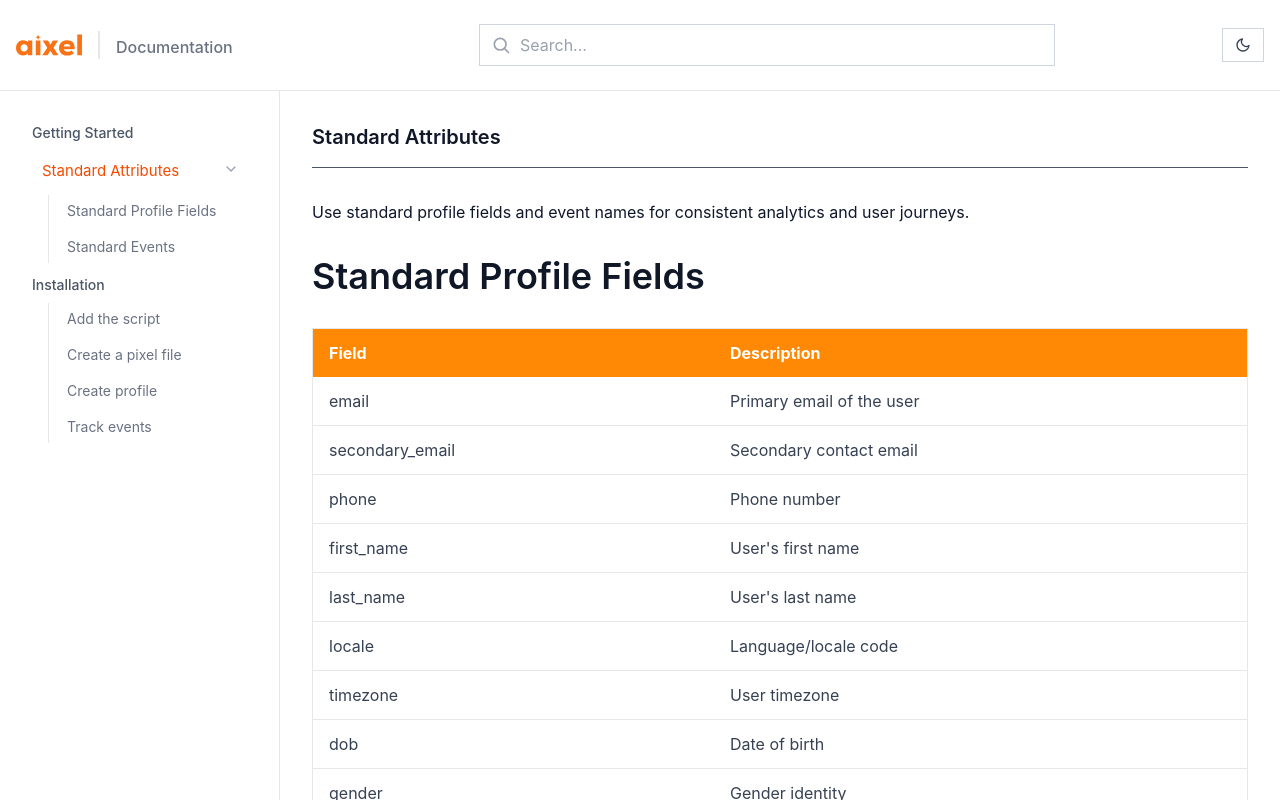
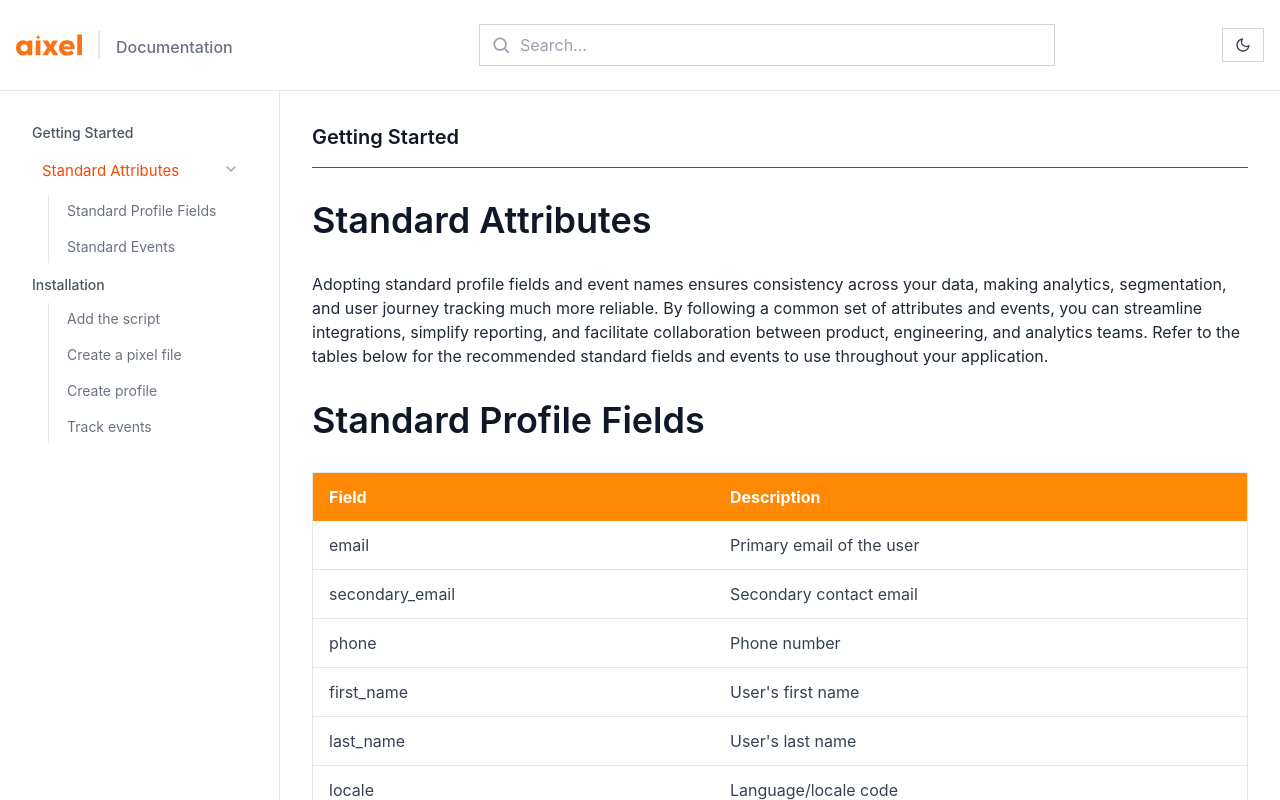
Before and after one commit to Gurunathan-FE/documentation, a React (Vite) app in the folder docs-site/: page / in a window 1280 px wide. Built offline with nearby package versions, Linux system fonts and the light colour scheme.

Commit message:
eloborate standard attributes definition

```diff
--- a/docs-site/src/config/searchContent.js
+++ b/docs-site/src/config/searchContent.js
@@ -17,7 +17,7 @@ export const searchContent = [
     id: 'standard-attributes',
     title: 'Standard Attributes',
     section: 'Getting Started',
-    body: 'Use standard profile fields and event names for consistent analytics and user journeys.',
+    body: 'Adopting standard profile fields and event names ensures consistency across your data, making analytics, segmentation, and user journey tracking much more reliable. By following a common set of attributes and events, you can streamline integrations, simplify reporting, and facilitate collaboration between product, engineering, and analytics teams. Refer to the tables below for the recommended standard fields and events to use throughout your application.',
     keywords: ['attributes', 'analytics', 'journeys'],
   },
   {
--- a/docs-site/src/sections/StandardAttributes.jsx
+++ b/docs-site/src/sections/StandardAttributes.jsx
@@ -49,9 +49,10 @@ export const standardEvents = [
 
 export default function StandardAttributes({ isDarkMode = false }) {
   return (
-    <DocSection id="standard-attributes" title="Standard Attributes">
-      <p>
-        Use standard profile fields and event names for consistent analytics and user journeys.
+    <DocSection id="standard-attributes" title="Getting Started">
+      <h3 className={`scroll-mt-40 my-8 text-4xl font-semibold ${isDarkMode ? 'text-gray-100' : 'text-gray-900'}`}>Standard Attributes</h3>
+      <p className={`${isDarkMode ? 'text-gray-300' : 'text-gray-800'}`}>
+        Adopting standard profile fields and event names ensures consistency across your data, making analytics, segmentation, and user journey tracking much more reliable. By following a common set of attributes and events, you can streamline integrations, simplify reporting, and facilitate collaboration between product, engineering, and analytics teams. Refer to the tables below for the recommended standard fields and events to use throughout your application.
       </p>
       <h3 id="standard-profile-fields" className={`scroll-mt-40 my-8 text-4xl font-semibold ${isDarkMode ? 'text-gray-100' : 'text-gray-900'}`}>Standard Profile Fields</h3>
       <div className={`scroll-mt-40 mb-8 overflow-x-auto border ${isDarkMode ? 'border-gray-800' : 'border-gray-200'}`}>
```
